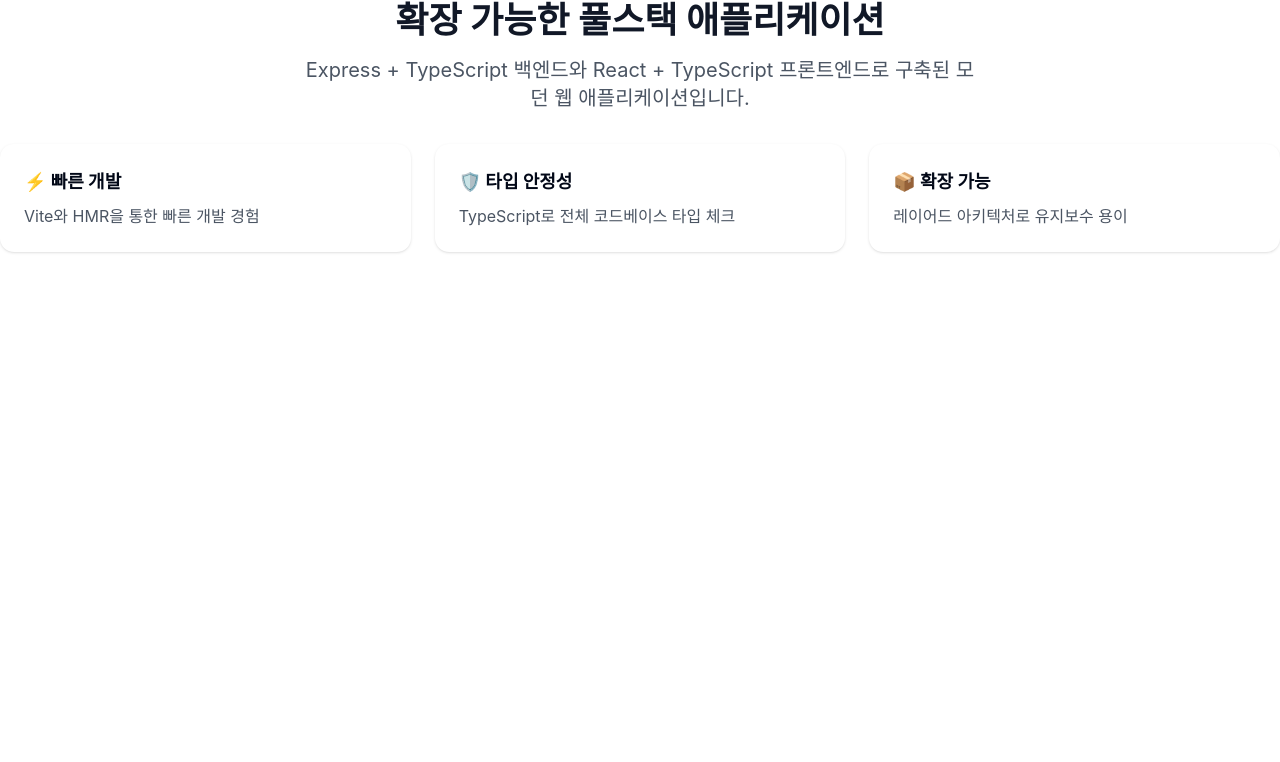
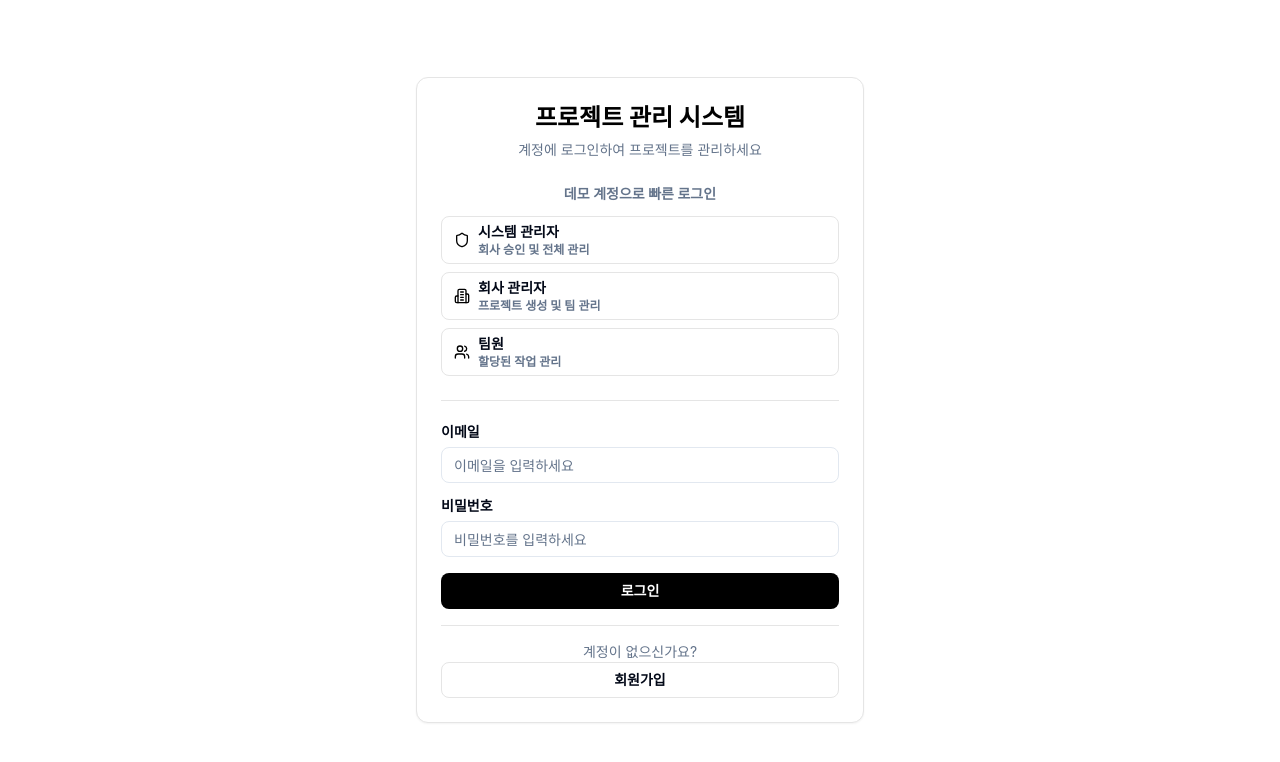
Before and after one commit to SeonWoooPark/ProjectManager_Mono, a React (Vite) app in the folder frontend/: page / in a window 1280 px wide. Shown: the top 762 px of the page. Built offline with nearby package versions, Linux system fonts and the light colour scheme.

Commit message:
fix: root url change

```diff
--- a/frontend/src/App.tsx
+++ b/frontend/src/App.tsx
@@ -1,7 +1,6 @@
 import { Routes, Route, Navigate } from 'react-router-dom';
 import { Suspense, lazy } from 'react';
 import LoadingSpinner from '@components/atoms/LoadingSpinner';
-import ProtectedRoute from '@components/molecules/ProtectedRoute';
 import { useAuthStore } from '@store/authStore';
 
 // Auth Pages
@@ -36,7 +35,6 @@ const MemberTeamPage = lazy(() => import('@pages/dashboard/member/MemberTeamPage
 const MemberSettingsPage = lazy(() => import('@pages/dashboard/member/MemberSettingsPage'));
 
 // General Pages
-const HomePage = lazy(() => import('@pages/HomePage'));
 const ProfilePage = lazy(() => import('@pages/ProfilePage'));
 const NotFoundPage = lazy(() => import('@pages/NotFoundPage'));
 
@@ -47,7 +45,7 @@ function App() {
     <Suspense fallback={<LoadingSpinner />}>
       <Routes>
         {/* Public Routes */}
-        <Route path="/" element={<HomePage />} />
+        <Route path="/" element={isAuthenticated ? <Navigate to="/dashboard/member" /> : <LoginPage />} />
 
         {/* Auth Routes */}
         <Route path="/auth">
```
